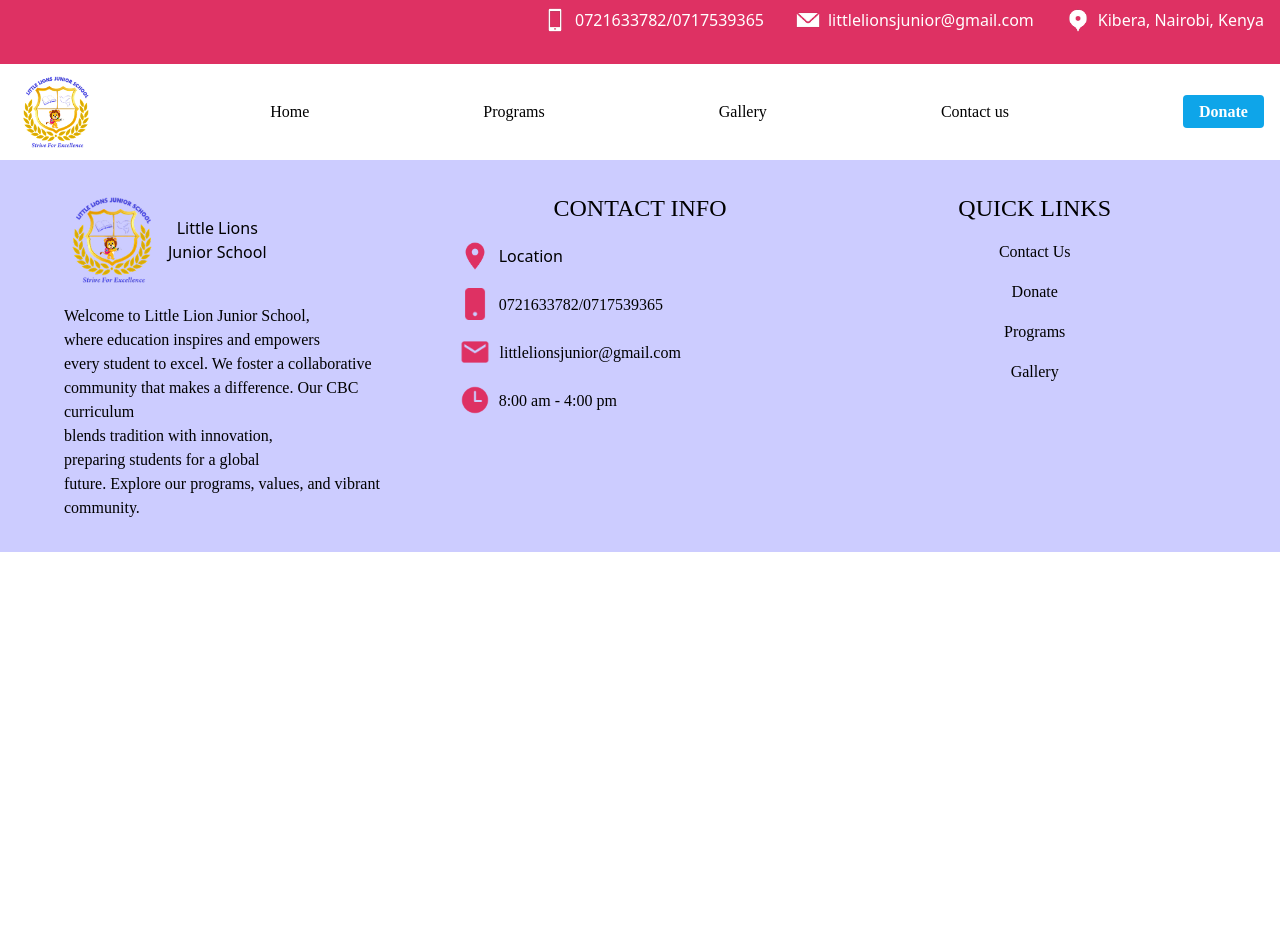
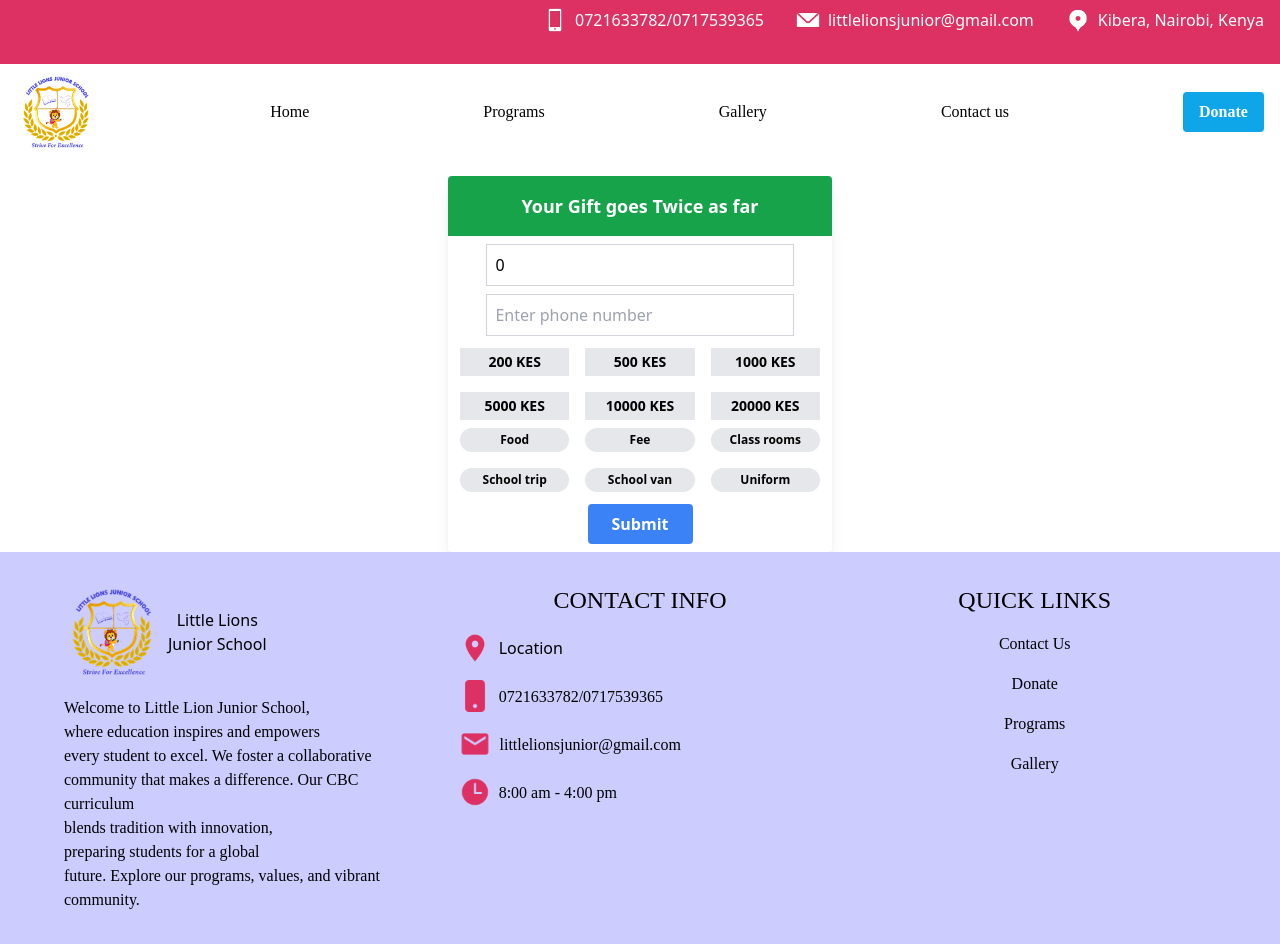
Before and after one commit to Shamimgardobuya/Little-Lions-JS, a React (Create React App) app: page /mpesa in a window 1280 px wide. Before the commit the page ends 800 px from the top, so only its background shows below. Built offline with nearby package versions, Linux system fonts and the light colour scheme; no server answers.

Commit message:
adding mpesa payment to application

```diff
--- a/package.json
+++ b/package.json
@@ -3,6 +3,7 @@
   "version": "0.1.0",
   "private": true,
   "dependencies": {
+    "@emailjs/browser": "^4.4.1",
     "@paypal/react-paypal-js": "^8.8.3",
     "@testing-library/dom": "^10.4.0",
     "@testing-library/jest-dom": "^6.6.3",
@@ -10,6 +11,7 @@
     "@testing-library/user-event": "^13.5.0",
     "@vitejs/plugin-react": "^4.5.2",
     "axios": "^1.9.0",
+    "bcrypt": "^6.0.0",
     "leaflet": "^1.9.4",
     "react": "^19.1.0",
     "react-dom": "^19.1.0",
@@ -17,6 +19,7 @@
     "react-router-dom": "^7.6.2",
     "react-scripts": "5.0.1",
     "react-toastify": "^11.0.5",
+    "reactjs-popup": "^2.0.6",
     "vite-plugin-svgr": "^4.3.0",
     "web-vitals": "^2.1.4"
   },
--- a/src/App.js
+++ b/src/App.js
@@ -1,7 +1,7 @@
 import logo from './logo.svg';
 import './App.css';
 import './index.css'
-import { PaymentForm } from './PaymentForm';
+// import { PaymentForm } from './PaymentForm';
 import HomeScreen from './HomeScreen';
 import ParentLayout from './ParentLayout';
 import PaypalScreen from './PaypalScreen';
@@ -13,6 +13,7 @@ import PaymentSuccess from './PaymentSuccess';
 import { ToastContainer } from "react-toastify";
 
 import { BrowserRouter, Routes, Route } from 'react-router-dom';
+import MpesaForm from './MpesaForm';
 function App() {
   return (
     <div className="App">
@@ -22,6 +23,7 @@ function App() {
      <Routes>
       <Route path='/home' element={<HomeScreen />}></Route>
       <Route path='/paypal' element={<PaypalScreen />}></Route>
+      <Route path='/mpesa' element={<MpesaForm />}></Route>
       <Route path='/contact' element={<ContactScreen />}></Route>
       <Route path='/gallery' element={<Gallery />}></Route>
       <Route path='/programs' element={<Programs />}></Route>
--- /dev/null
+++ b/src/MpesaForm.jsx
@@ -0,0 +1,112 @@
+import axios from "axios";
+import React, { useEffect, useRef, useState } from "react";
+import { toast } from "react-toastify";
+
+
+const donationAmounts = [200, 500, 1000, 5000, 10000, 20000];
+const paymentItems = [
+  "Food",
+  "Fee",
+  "Class rooms",
+  "School trip",
+  "School van",
+  "Uniform",
+];
+
+const MpesaForm = () => {
+  const [amount, setAmount] = useState(0);
+  const [selectedItem, setSelectedItem] = useState("");
+  const [selectedItemIndex, setSelectedItemIndex] = useState(null);
+  const [phoneNumber,setPhoneNumber] = useState("");
+
+  const sendPayment = async()=> {
+    try {
+            if (!process.env.REACT_APP_API_URL) {
+                console.log("REACT_APP_API_URL is undefined. Please check your .env file and restart the dev server.");
+                return;
+            }
+            let data = await axios.post(`${process.env.REACT_APP_API_URL}/api/mpesa_payment`,
+                {
+                    "phone_number" : phoneNumber,
+                    "amount": amount,
+                    "item": selectedItem
+                },
+                {
+                    headers: {
+                        "Content-Type" : "application/json"
+                    }
+                }
+            )
+
+            toast.success("Payment made successfull! Thank you for making Little lions better")
+        } catch (error) {
+            toast.error(error.response.data.message);
+
+        }
+
+
+  }
+
+  return (
+    <div className="max-w-sm rounded overflow-hidden shadow-lg m-auto mt-4">
+      <div className="bg-green-600 px-4 py-4 text-lg font-semibold text-white-800">
+        <h3 className="text-lg font-bold text-white text-center">
+          Your Gift goes Twice as far
+        </h3>
+      </div>
+      <div className="flex flex-col items-center space-y-2 py-2">
+        <input
+          type="number"
+          value={amount}
+          onChange={(e) => setAmount(e.target.value)}
+          placeholder="Enter custom amount"
+          className="border border-gray-300 p-2 w-4/5 outline-none"
+        />
+        <input
+          type="tel"
+          value={phoneNumber}
+          onChange={(e) => setPhoneNumber(e.target.value)}
+          placeholder="Enter phone number"
+          className="border border-gray-300 p-2 w-4/5 outline-none"
+        />
+      </div>
+      <div className="grid grid-cols-3 gap-2 px-2 bg-white">
+        {donationAmounts.map((amt) => (
+          <button
+            key={amt}
+            className="bg-gray-200 hover:bg-orange-400 text-black font-bold py-1 px-2 m-1 text-sm"
+            onClick={() => setAmount(amt)}
+          >
+            {amt} KES
+          </button>
+        ))}
+      </div>
+      <div className="grid grid-cols-3 gap-2 px-2 bg-white">
+        {paymentItems.map((item, idx) => (
+          <button
+            key={item}
+            className={`bg-gray-200 hover:bg-orange-400 text-black font-bold py-1 px-2 m-1 rounded-full text-xs ${
+              selectedItemIndex === idx ? "bg-orange-400" : ""
+            }`}
+            onClick={() => {
+              setSelectedItem(item);
+              setSelectedItemIndex(idx);
+            }}
+          >
+            {item}
+          </button>
+        ))}
+      </div>
+      <div className="flex justify-center py-2">
+        <button
+          className="bg-blue-500 hover:bg-blue-600 text-white font-semibold py-2 px-6 rounded"
+          onClick={sendPayment}
+        >
+          Submit
+        </button>
+      </div>
+    </div>
+  );
+};
+
+export default MpesaForm;
--- a/src/ParentLayout.jsx
+++ b/src/ParentLayout.jsx
@@ -11,7 +11,8 @@ import { Link } from "react-router-dom";
 import Phone from "./assets/iPhoneSE.png"
 import Email from "./assets/Email.png"
 import LocationNav from "./assets/LocationNav.png"
-
+import 'reactjs-popup/dist/index.css'
+import Popup from "reactjs-popup";
 
 const ParentLayout = ({children}) => {
 
@@ -81,12 +82,23 @@ const ParentLayout = ({children}) => {
               <Link to="/contact">Contact us</Link>
             </li>
             <li style={{ fontFamily: "Rubik" }}>
+              <Popup trigger={<button className="bg-sky-500 hover:bg-blue-700 text-white font-bold py-2 px-4 rounded">Donate</button>}>
+                <div>
               <Link
                 to="/paypal"
-                className="bg-sky-500 hover:bg-blue-700 text-white font-bold py-2 px-4 rounded"
               >
-                Donate
+                Paypal
               </Link>
+              </div>
+              <div>
+              <Link
+                to="/mpesa"
+              >
+                Mpesa
+              </Link>
+                </div>
+              </Popup>
+
             </li>
           </ul>
         </nav>
@@ -179,7 +191,7 @@ const ParentLayout = ({children}) => {
                     <Link to="/contact">Contact Us</Link>
                   </li>
                   <li className="py-2" style={{ fontFamily: "Rubik" }}>
-                    <Link to="/paypal">Donate</Link>
+                    <Link to="/paypal" >Donate</Link>
                   </li>
                   <li className="py-2" style={{ fontFamily: "Rubik" }}>
                     <Link to="/programs">Programs</Link>
```
Also changed, not shown: src/PaymentForm.jsx (deleted), 1 other file (tests, documents, lock files or other folders).
